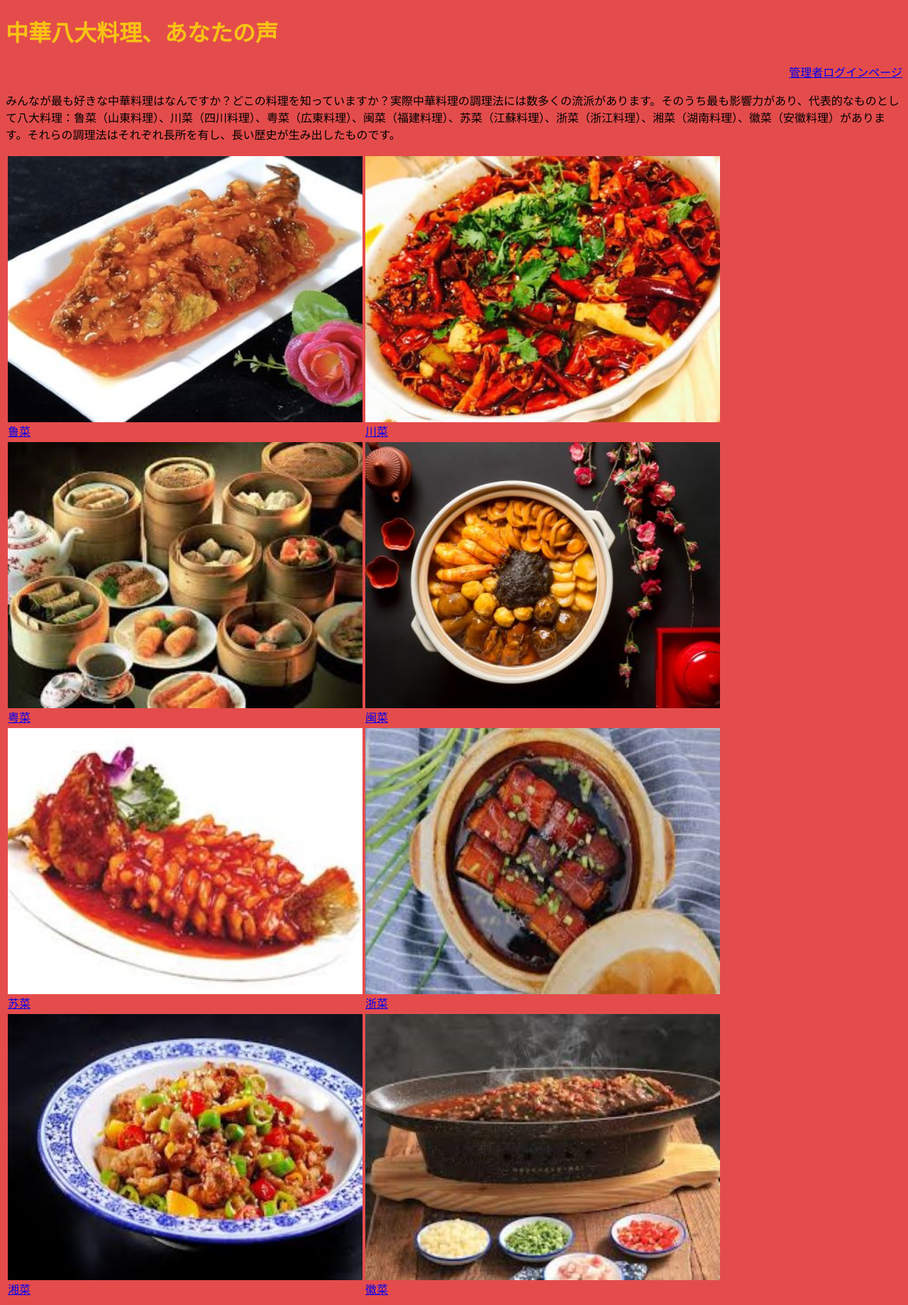
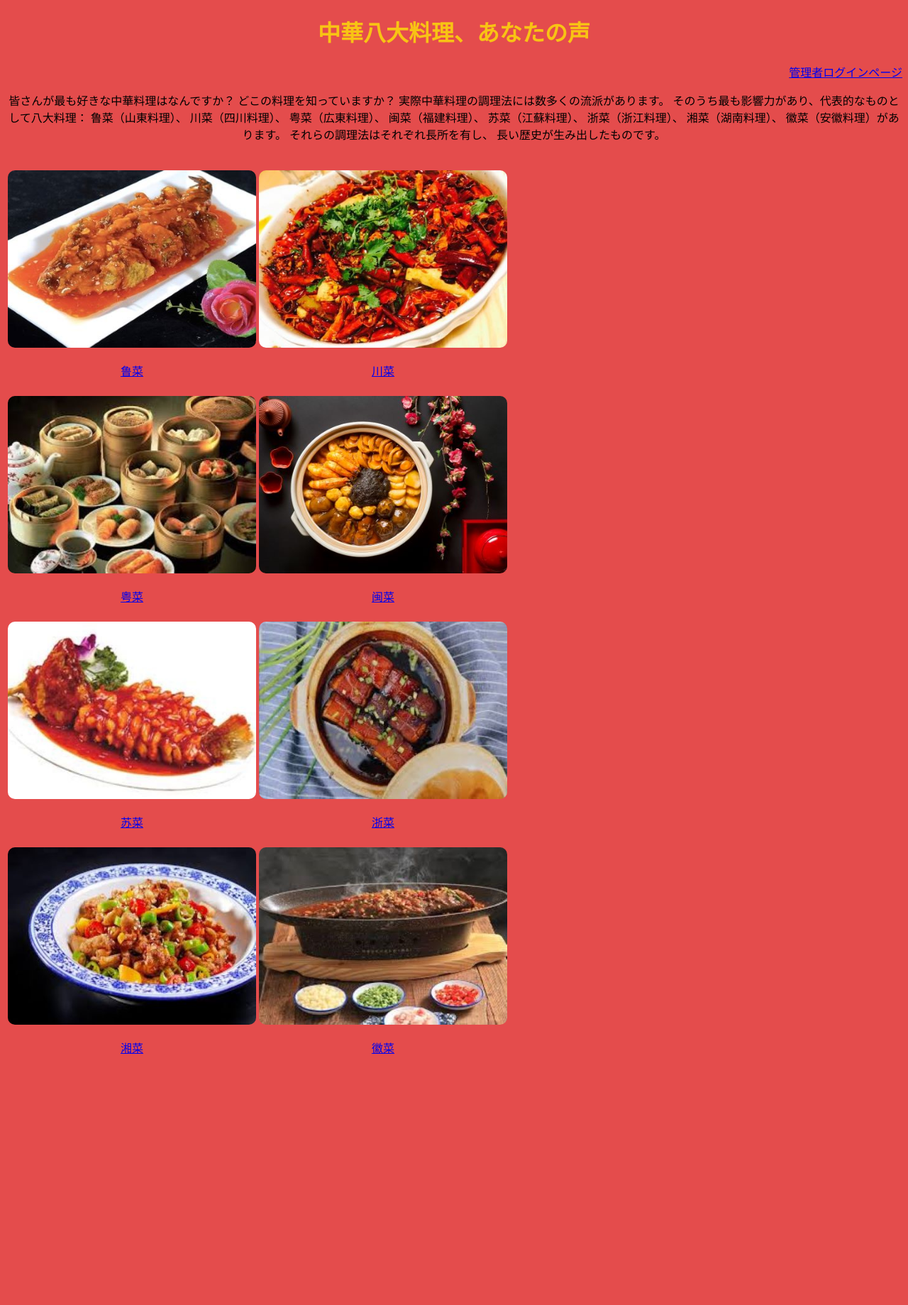
Before and after one commit to kyoei77/ChineseFood, a PHP site: page /homepage.html in a window 1280 px wide. Shown: the whole page at 71% size. After the commit the page ends 1485 px from the top, so only its background shows below. Run offline with PHP 8.4, Linux system fonts and the light colour scheme.

Commit message:
20240607_2

```diff
--- a/homepage.html
+++ b/homepage.html
@@ -15,7 +15,20 @@
     </div>
 
     <p>
-        みんなが最も好きな中華料理はなんですか？どこの料理を知っていますか？実際中華料理の調理法には数多くの流派があります。そのうち最も影響力があり、代表的なものとして八大料理：鲁菜（山東料理）、川菜（四川料理）、粤菜（広東料理）、闽菜（福建料理）、苏菜（江蘇料理）、浙菜（浙江料理）、湘菜（湖南料理）、徽菜（安徽料理）があります。それらの調理法はそれぞれ長所を有し、長い歴史が生み出したものです。
+        皆さんが最も好きな中華料理はなんですか？
+        どこの料理を知っていますか？
+        実際中華料理の調理法には数多くの流派があります。
+        そのうち最も影響力があり、代表的なものとして八大料理：
+        鲁菜（山東料理）、
+        川菜（四川料理）、
+        粤菜（広東料理）、
+        闽菜（福建料理）、
+        苏菜（江蘇料理）、
+        浙菜（浙江料理）、
+        湘菜（湖南料理）、
+        徽菜（安徽料理）があります。
+        それらの調理法はそれぞれ長所を有し、
+        長い歴史が生み出したものです。
     </p>
 
     <table>
--- a/login/login.html
+++ b/login/login.html
@@ -32,6 +32,7 @@
             background-color: #007bff;
             color: #fff;
             border: none;
+            border-radius: 10px;
         }
         input[type="submit"]:hover {
             background-color: white;
--- a/style.css
+++ b/style.css
@@ -4,13 +4,19 @@
 }
 h1{
     color: rgb(248, 195, 20);
+    text-align: center;
 }
 .login{
     text-align: right;
 }
+
 .mainimage{
-    width: 500px;
+  width: 350px;
+  height: 250px;
   display: block;
-  margin-left: auto;
-  margin-right: auto;
+  border-radius: 10px;
+  margin: 20px auto;
 }
+body {
+    text-align: center;
+}
```
